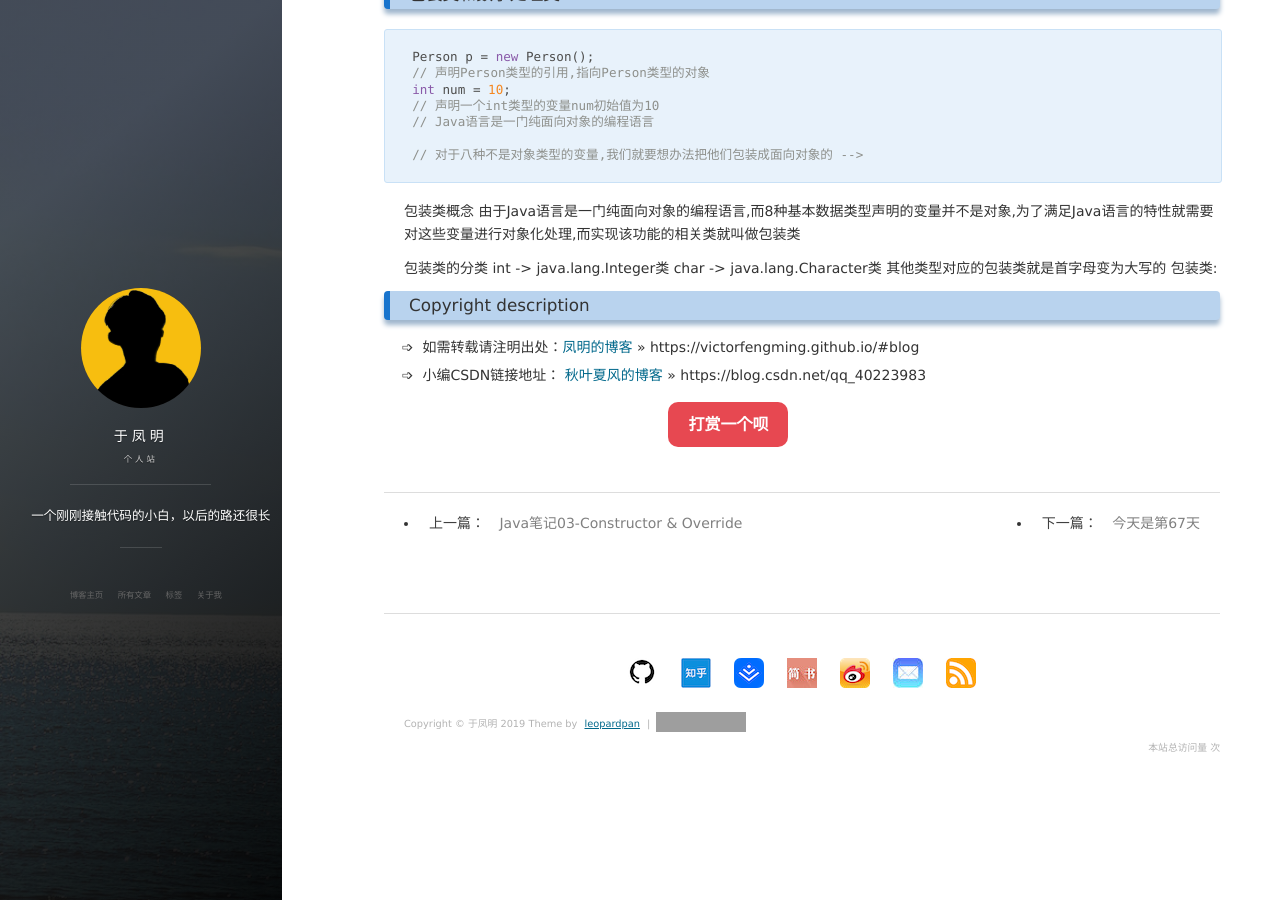
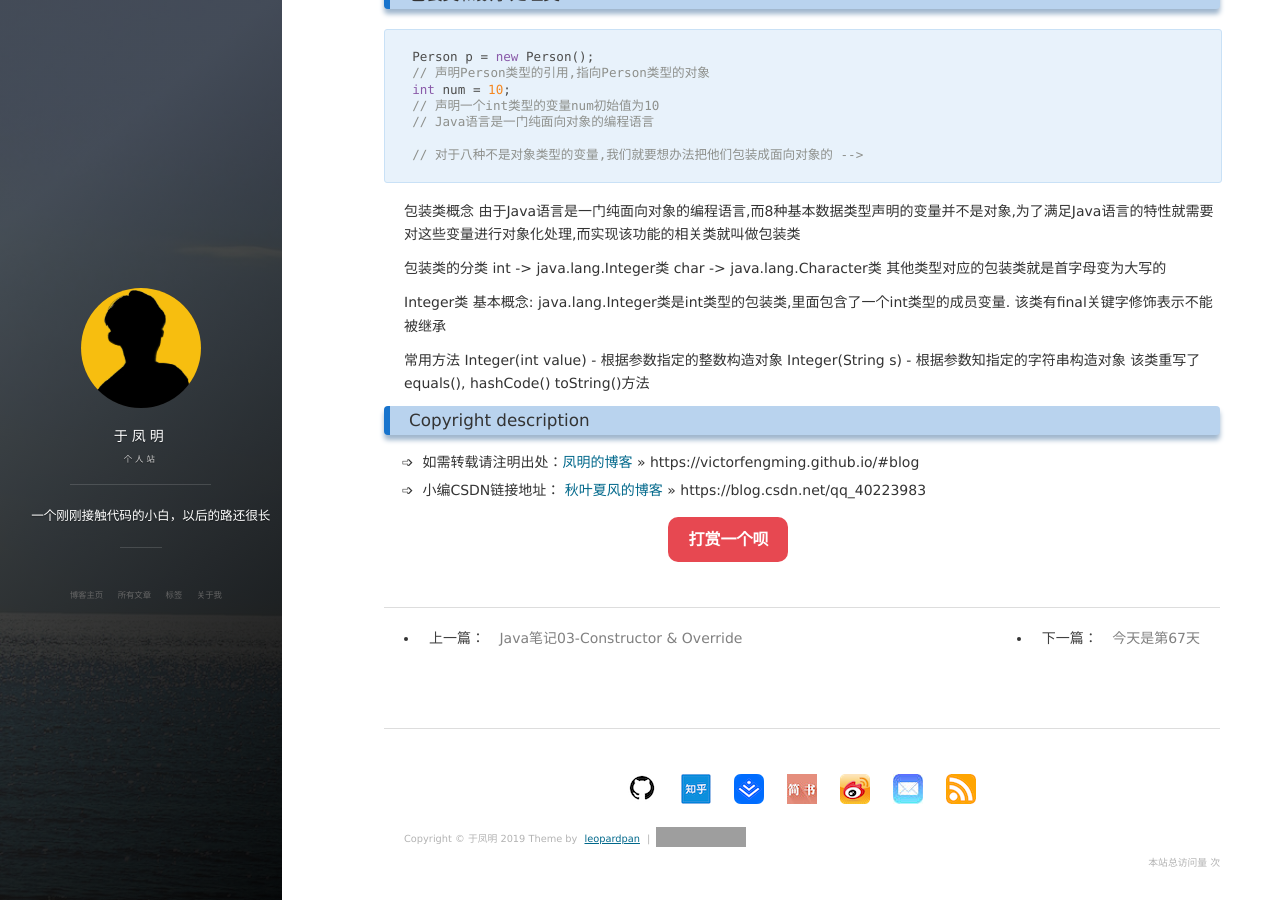
Before and after one commit to victorfengming/victorfengming.github.io.leopardpan, a Jekyll site: the page built from _posts/note/2019-10-19-note04.md, in a window 1280 px wide and 900 px high, scrolled down 1499 px. Built offline with Jekyll 4.4.1, drawn with Linux system fonts in a browser that asks for light colours; nearby versions of some CDN libraries; comment, search, counter and statistics services are not loaded; grey boxes are pictures that could not be loaded.

```diff
--- a/_posts/note/2019-10-19-note04.md
+++ b/_posts/note/2019-10-19-note04.md
@@ -88,4 +88,13 @@
     int -> java.lang.Integer类
     char -> java.lang.Character类
     其他类型对应的包装类就是首字母变为大写的
-包装类:
+
+Integer类
+基本概念:
+    java.lang.Integer类是int类型的包装类,里面包含了一个int类型的成员变量.
+    该类有final关键字修饰表示不能被继承
+
+常用方法
+    Integer(int value) - 根据参数指定的整数构造对象
+    Integer(String s) - 根据参数知指定的字符串构造对象
+    该类重写了equals(), hashCode() toString()方法
```
Also changed, not shown: about.md (+2 -1 lines).
